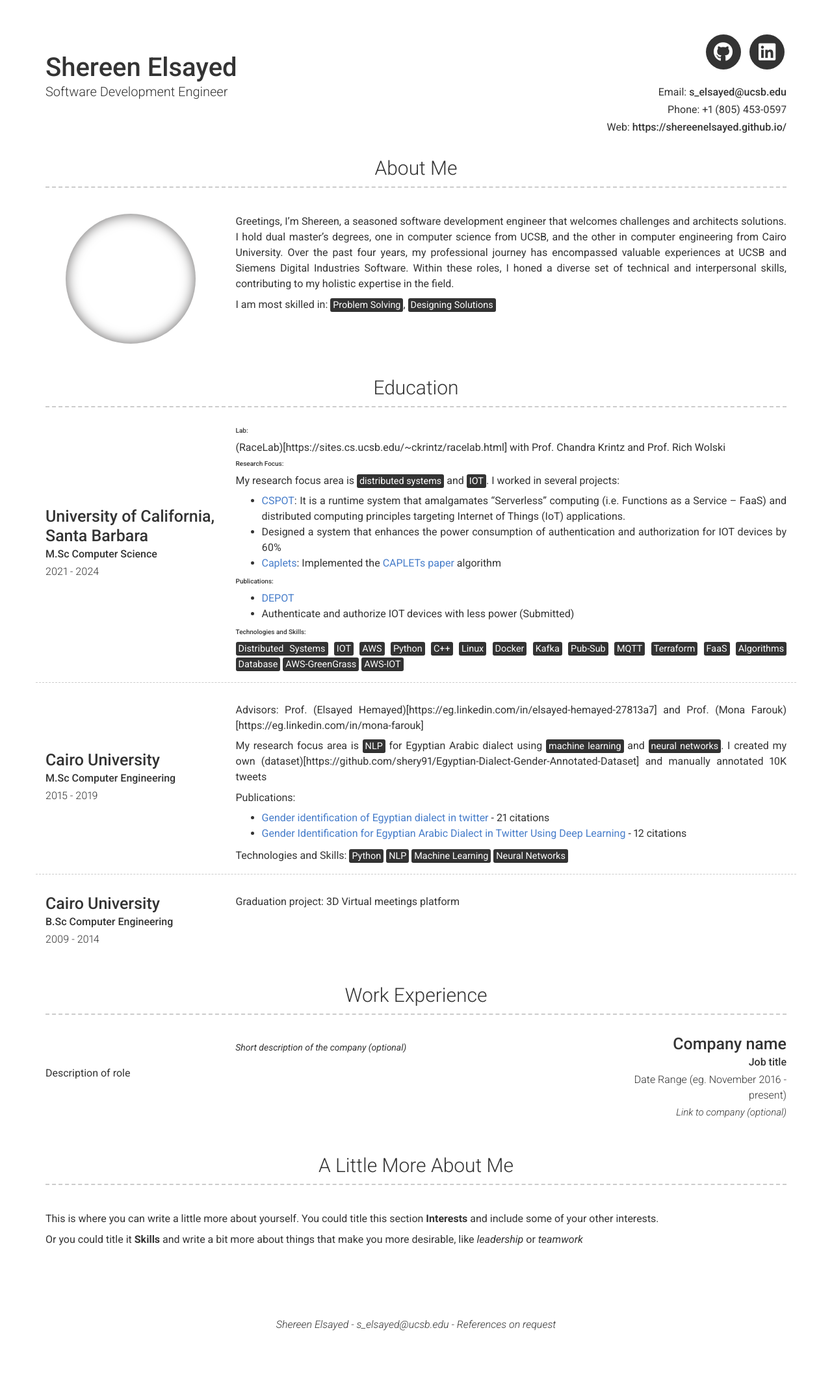
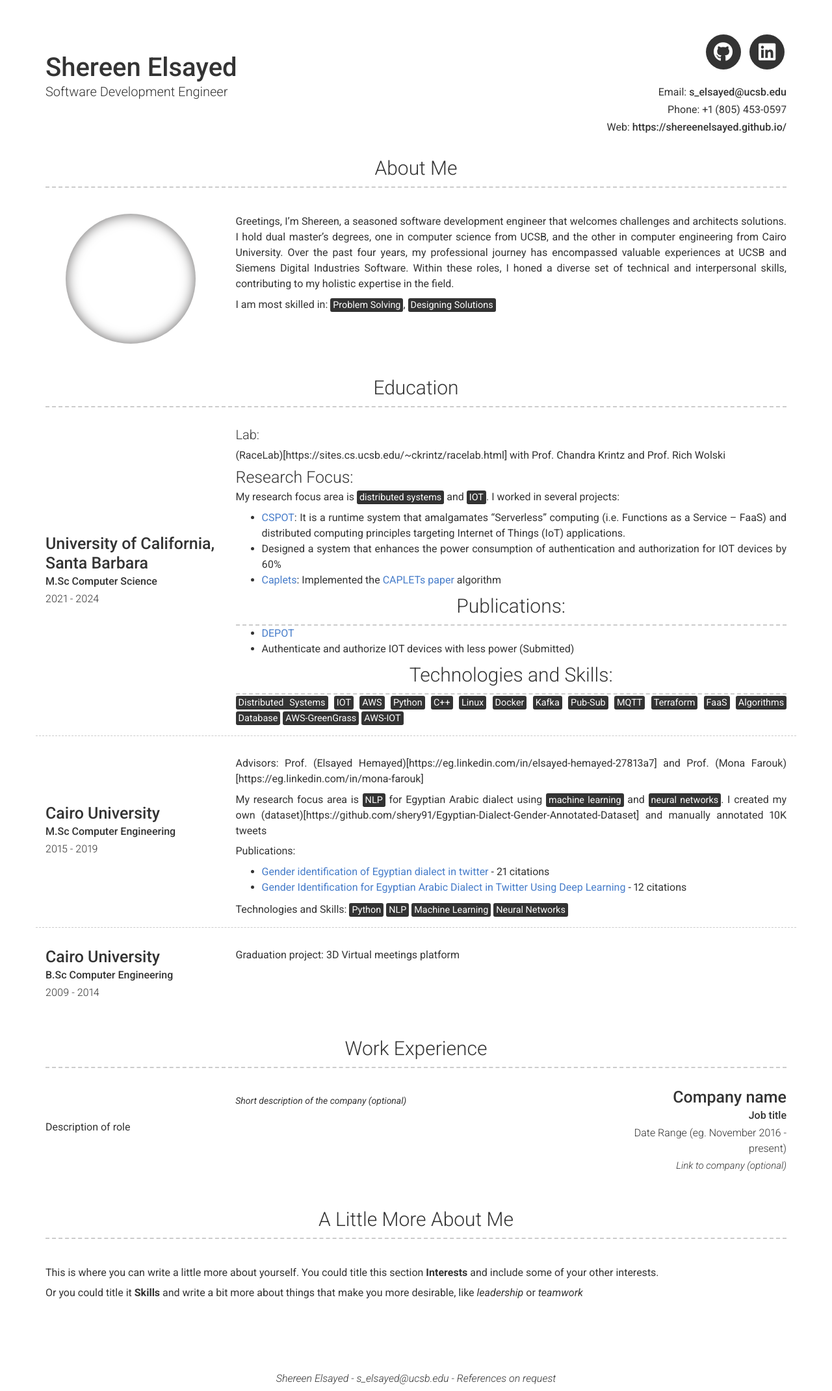
Before and after one commit to shereenElSayed/shereenelsayed.github.io, a Jekyll site: the page built from index.md, in a window 1280 px wide. Shown: the whole page at 65% size. Built offline with Jekyll 4.4.1, drawn with Linux system fonts in a browser that asks for light colours; nearby versions of some CDN libraries; before the commit the page ends 2059 px from its top, so only the background shows below that.

Commit message:
added info

```diff
--- a/_config.yml
+++ b/_config.yml
@@ -78,19 +78,19 @@
         # quote: >
         #   Established in 1636, Harvard is the oldest higher education institution in the United States, and is widely regarded in terms of its influence, reputation, and academic pedigree as a leading university in not just the US but also the world.
         description: | # this will include new lines to allow paragraphs
-          <h6>Lab:</h6> (RaceLab)[https://sites.cs.ucsb.edu/~ckrintz/racelab.html] with Prof. Chandra Krintz and Prof. Rich Wolski
+          <h2>Lab:</h2> (RaceLab)[https://sites.cs.ucsb.edu/~ckrintz/racelab.html] with Prof. Chandra Krintz and Prof. Rich Wolski
 
-          <h6>Research Focus:</h6>
+          <h4>Research Focus:</h4>
           My research focus area is <mark>distributed systems</mark> and <mark>IOT</mark>. I worked in several projects:
           - [CSPOT](https://github.com/MAYHEM-Lab/cspot): It is a runtime system that amalgamates "Serverless" computing (i.e. Functions as a Service – FaaS) and distributed computing principles targeting Internet of Things (IoT) applications.
           - Designed a system that enhances the power consumption of authentication and authorization for IOT devices by 60%
           - [Caplets](https://github.com/shereenElSayed/caplets_implementation): Implemented the [CAPLETs paper](https://ieeexplore.ieee.org/document/9709087) algorithm
 
-          <h6>Publications:</h6>
+          <h3>Publications:</h3>
           - [DEPOT](https://sites.cs.ucsb.edu/~ckrintz/papers/depot23.pdf)
           - Authenticate and authorize IOT devices with less power (Submitted)
 
-          <h6>Technologies and Skills:</h6>
+          <h3>Technologies and Skills:</h3>
             <mark>Distributed Systems</mark> <mark>IOT</mark> <mark>AWS</mark> <mark>Python</mark> <mark>C++</mark> <mark>Linux</mark> <mark>Docker</mark> <mark>Kafka</mark> <mark>Pub-Sub</mark> <mark>MQTT</mark> <mark>Terraform</mark> <mark>FaaS</mark> <mark>Algorithms</mark> <mark>Database</mark> <mark>AWS-GreenGrass</mark> <mark>AWS-IOT</mark>
     # content:
       - layout: left
```
